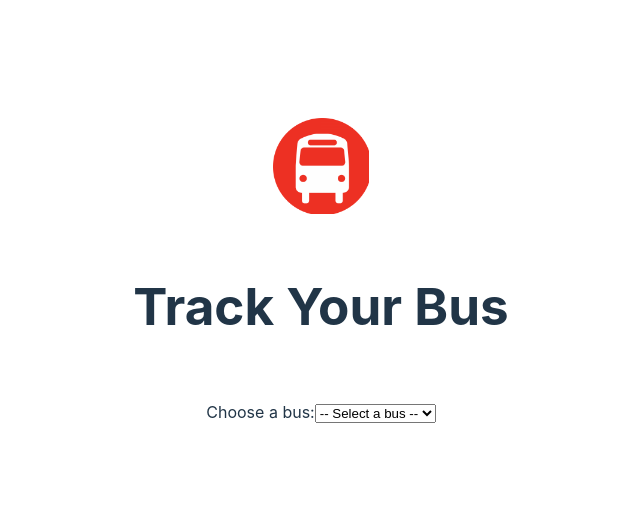
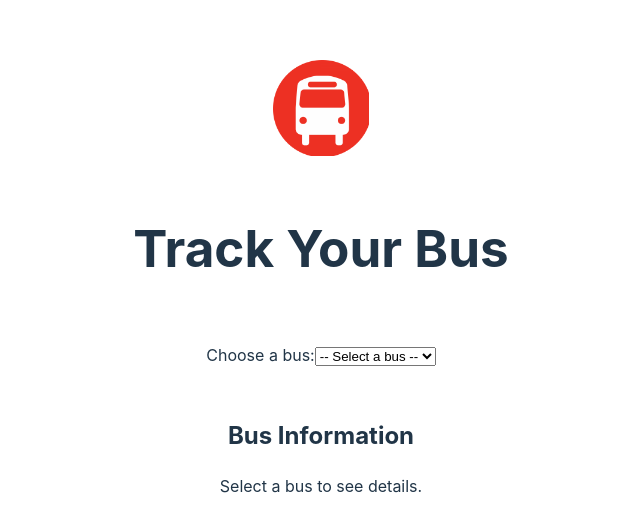
Before and after one commit to anuraggr/trackbus, a React (Vite) app: page / in a window 1280 px wide. Shown: the part 125-656 px from the top of the page, without its empty margins (319-959 px from the left). Built offline with nearby package versions, Linux system fonts and the light colour scheme.

Commit message:
Update App.jsx

```diff
--- a/src/App.jsx
+++ b/src/App.jsx
@@ -10,6 +10,7 @@ import busIcon from './assets/busicon-1.png'; // Import custom bus icon
 function App() {
   const [selectedBus, setSelectedBus] = useState('');
   const [busCoords, setBusCoords] = useState(null);
+  const [busInfo, setBusInfo] = useState(null); // State for bus info
   const mapRef = useRef(); // Reference to the map
 
   // Create custom bus marker icon
@@ -38,8 +39,21 @@ function App() {
     }
   };
 
+  // Function to fetch bus info
+  const fetchBusInfo = () => {
+    if (selectedBus) {
+      fetch('/busInfo.json')
+        .then((response) => response.json())
+        .then((data) => {
+          setBusInfo(data[selectedBus]);
+        })
+        .catch((error) => console.error('Error fetching bus info:', error));
+    }
+  };
+
   useEffect(() => {
     fetchCoordinates(); // Fetch coordinates on bus selection
+    fetchBusInfo(); // Fetch bus info on bus selection
   }, [selectedBus]);
 
   const handleBusChange = (e) => {
@@ -51,14 +65,18 @@ function App() {
   };
 
   return (
-    <>
+    <div className="container">
       <div>
         <a href="https://www.sih.gov.in/" target="_blank">
           <img src={busIcon} className="logo bus" alt="Bus logo" />
         </a>
+      </div>
 
-      </div>
       <h1>Track Your Bus</h1>
+
+      <div className="main-content">
+        {/* Left Side: Bus Selector and Map */}
+        <div className="left-side">
           <div className="card">
             <label htmlFor="busSelect">Choose a bus:</label>
             <select
@@ -126,7 +144,23 @@ function App() {
               </button>
             </div>
           )}
-    </>
+        </div>
+
+        {/* Right Side: Bus Information */}
+        <div className="right-side">
+          <h2>Bus Information</h2>
+          {busInfo ? (
+            <div className="bus-info">
+              <p><strong>From:</strong> {busInfo.From}</p>
+              <p><strong>To:</strong> {busInfo.to}</p>
+              <p><strong>Departure:</strong> {busInfo.Departure}</p>
+            </div>
+          ) : (
+            <p>Select a bus to see details.</p>
+          )}
+        </div>
+      </div>
+    </div>
   );
 }
 
```
Lines whose indentation alone changed are shown as unchanged.
